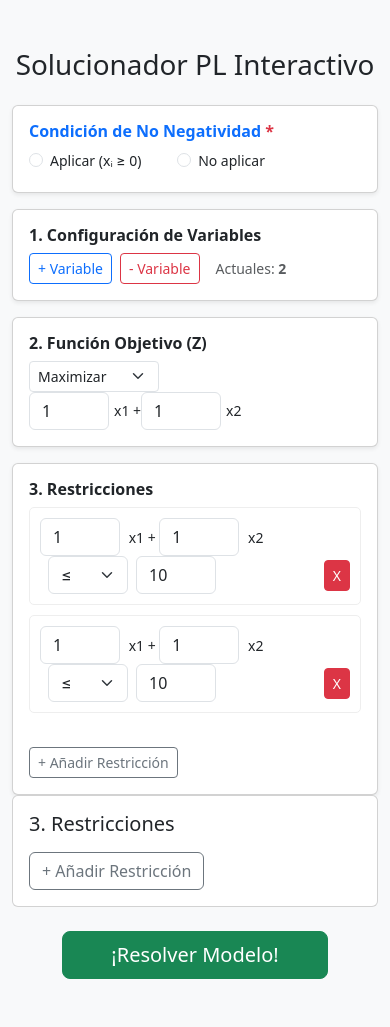
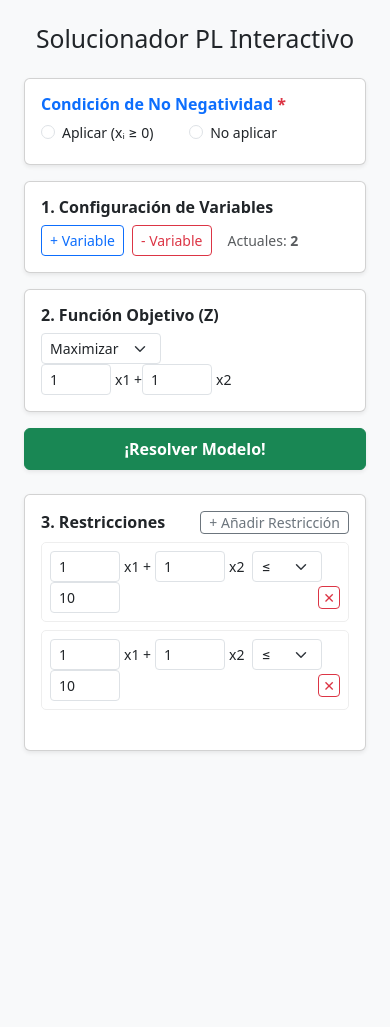
Before and after one commit to crispascual05/plc, a Flask app: page / in a window 390 px wide. After the commit the page ends 752 px from the top, so only its background shows below. Run offline with Flask 3, Linux system fonts and the light colour scheme; some libraries are stand-ins or nearby versions.

Commit message:
Refactor HTML layout and styles for solver interface
Updated styles and layout for the linear programming solver interface, including adjustments to input sizes, margins, and button placements. Enhanced the presentation of results and added responsive design elements.

```diff
--- a/templates/index.html
+++ b/templates/index.html
@@ -7,22 +7,20 @@
     <link href="https://cdn.jsdelivr.net/npm/bootstrap@5.3.0/dist/css/bootstrap.min.css" rel="stylesheet">
     <script src="https://cdn.plot.ly/plotly-2.27.0.min.js"></script>
     <style>
-        .coef-input { width: 80px; display: inline-block; margin-right: 5px; }
-        .restriccion-row { margin-bottom: 10px; padding: 10px; border: 1px solid #eee; border-radius: 5px; }
+        .coef-input { width: 70px; display: inline-block; margin-right: 4px; }
+        .restriccion-row { margin-bottom: 8px; padding: 8px; border: 1px solid #eee; border-radius: 5px; background: #fff; }
     </style>
 </head>
 <body class="bg-light">
 
-<div class="container mt-5">
-    <h1 class="mb-4 text-center">Solucionador PL Interactivo</h1>
+<div class="container-fluid px-4 mt-4">
+    <h2 class="mb-4 text-center">Solucionador PL Interactivo</h2>
 
-    <!-- NUEVO: Selección de no negatividad -->
-    <!-- SECCIÓN SUPERIOR COMPACTA EN DOS COLUMNAS -->
-    <!-- SECCIÓN DE CONFIGURACIÓN EN DOS COLUMNAS (Texto uniforme y pequeño) -->
-    <div class="row small">
+    <!-- SECCIÓN SUPERIOR: CONFIGURACIÓN A LA IZQUIERDA Y RESTRICCIONES A LA DERECHA -->
+    <div class="row">
         <!-- Columna Izquierda: No Negatividad, Variables y Función Objetivo -->
-        <div class="col-lg-6">
-            <div class="card mb-3 shadow-sm">
+        <div class="col-lg-5">
+            <div class="card mb-3 shadow-sm small">
                 <div class="card-body">
                     <h6 class="card-title text-primary fw-bold">Condición de No Negatividad <span class="text-danger">*</span></h6>
                     <div class="form-check form-check-inline">
@@ -36,7 +34,7 @@
                 </div>
             </div>
 
-            <div class="card mb-3 shadow-sm">
+            <div class="card mb-3 shadow-sm small">
                 <div class="card-body">
                     <h6 class="card-title fw-bold">1. Configuración de Variables</h6>
                     <div class="d-flex align-items-center">
@@ -47,11 +45,11 @@
                 </div>
             </div>
 
-            <div class="card mb-3 shadow-sm">
+            <div class="card mb-3 shadow-sm small">
                 <div class="card-body">
                     <h6 class="card-title fw-bold">2. Función Objetivo (Z)</h6>
                     <div class="d-flex align-items-center flex-wrap">
-                        <select id="tipoOpt" class="form-select form-select-sm me-2" style="width: 130px;">
+                        <select id="tipoOpt" class="form-select form-select-sm me-2" style="width: 120px;">
                             <option value="max">Maximizar</option>
                             <option value="min">Minimizar</option>
                         </select>
@@ -61,63 +59,73 @@
                     </div>
                 </div>
             </div>
+
+            <!-- Botón de Resolver bajo la columna izquierda -->
+            <div class="mb-4">
+                <button class="btn btn-success w-100 py-2 shadow-sm fw-bold" onclick="resolverModelo()">¡Resolver Modelo!</button>
+            </div>
         </div>
 
-        <!-- Columna Derecha: Restricciones -->
-        <div class="col-lg-6">
-            <div class="card mb-3 shadow-sm h-100">
+        <!-- Columna Derecha: Restricciones (Totalmente a la derecha) -->
+        <div class="col-lg-7">
+            <div class="card mb-3 shadow-sm h-100 small">
                 <div class="card-body d-flex flex-column justify-content-between">
                     <div>
-                        <h6 class="card-title fw-bold">3. Restricciones</h6>
-                        <div id="restriccionesContainer">
+                        <div class="d-flex justify-content-between align-items-center mb-2">
+                            <h6 class="card-title fw-bold m-0">3. Restricciones</h6>
+                            <button class="btn btn-outline-secondary btn-sm py-0 px-2" onclick="agregarRestriccion()">+ Añadir Restricción</button>
+                        </div>
+                        <div id="restriccionesContainer" style="max-height: 400px; overflow-y: auto;">
                             <!-- Se generarán por JS -->
-                        </div>
-                    </div>
-                    <div>
-                        <button class="btn btn-outline-secondary btn-sm mt-2" onclick="agregarRestriccion()">+ Añadir Restricción</button>
                         </div>
                     </div>
                 </div>
             </div>
         </div>
-    <div class="card mb-4">
-        <div class="card-body">
-            <h5 class="card-title flex-grow-1">3. Restricciones</h5>
-            <div id="restriccionesContainer"></div>
-            <button class="btn btn-outline-secondary mt-2" onclick="agregarRestriccion()">+ Añadir Restricción</button>
-        </div>
     </div>
 
-    <div class="text-center mb-5">
-        <button class="btn btn-success btn-lg px-5" onclick="resolverModelo()">¡Resolver Modelo!</button>
-    </div>
+    <!-- ZONA DE RESULTADOS -->
+    <div id="resultadosDiv" class="card mb-5 d-none shadow-sm">
+        <div class="card-body">
+            <h3 class="card-title text-success mb-4">Resultados del Modelo</h3>
 
-    <!-- Zona de Resultados -->
-    <div id="resultadosDiv" class="card mb-5 d-none">
-        <div class="card-body">
-            <h3 class="card-title text-success">Resultados</h3>
-            <div id="textoResultados" class="mb-4"></div>
-
-            <h5>Análisis de Restricciones (Saturación)</h5>
+            <div class="row">
+                <!-- Izquierda: Tabla de Restricciones -->
+                <div class="col-lg-7">
+                    <h5 class="mb-3 fs-6 fw-bold">Análisis de Restricciones</h5>
                     <div class="table-responsive">
-                <table class="table table-hover align-middle text-center border">
+                        <table class="table table-hover align-middle text-center border small">
                             <thead class="table-light">
                                 <tr>
                                     <th class="text-start">Restricción</th>
                                     <th>Estado</th>
                                     <th>Recurso Sobrante <br><small class="text-muted fw-normal">(Holgura)</small></th>
-                            <th>Mejora en el resultado final <br><small class="text-muted fw-normal">si aumentas el límite 1 unidad</small></th>
+                                    <th>Mejora si aumentas 1 ud</th>
                                 </tr>
                             </thead>
                             <tbody id="tablaRestricciones"></tbody>
                         </table>
                     </div>
                     <p class="text-muted small mt-2">
-                <strong>Recurso sobrante:</strong> Margen que te queda libre respecto al límite fijado.<br>
-                <strong>Mejora en el resultado final:</strong> Cuánto incrementa tu valor óptimo al relajar ese límite en una unidad (solo aplica si el recurso está totalmente agotado).
+                        <strong>Recurso sobrante:</strong> Margen libre respecto al límite.<br>
+                        <strong>Mejora:</strong> Incremento del valor óptimo al relajar el límite en una unidad.
                     </p>
+                </div>
 
-            <div id="graficoDiv" style="width: 100%; height: 600px; margin-top: 30px;"></div>
+                <!-- Derecha: Valor Óptimo y Variables -->
+                <div class="col-lg-5">
+                    <div class="card bg-white border-success h-100 shadow-sm">
+                        <div class="card-body d-flex flex-column justify-content-center p-4">
+                            <div id="textoResultados">
+                                <!-- Se generarán por JS -->
+                            </div>
+                        </div>
+                    </div>
+                </div>
+            </div>
+
+            <!-- Contenedor del Gráfico -->
+            <div id="graficoDiv" style="width: 100%; height: 550px; margin-top: 30px;"></div>
         </div>
     </div>
 </div>
@@ -151,7 +159,7 @@
         for (let i = 1; i <= numVars; i++) {
             const valor = valoresPrevios[i - 1] || 1;
             container.innerHTML += `
-                <input type="number" step="any" class="form-control coef-input obj-coef" data-var="${i}" placeholder="c${i}" value="${valor}">
+                <input type="number" step="any" class="form-control form-control-sm coef-input obj-coef" data-var="${i}" placeholder="c${i}" value="${valor}">
                 <span>x${i} ${i < numVars ? '+' : ''} </span>
             `;
         }
@@ -164,19 +172,19 @@
         div.className = 'restriccion-row d-flex align-items-center flex-wrap';
         div.id = `rest_${numRestricciones}`;
 
-        let html = `<div class="coefs-container">`;
+        let html = `<div class="coefs-container d-flex align-items-center">`;
         for (let i = 1; i <= numVars; i++) {
-            html += `<input type="number" step="any" class="form-control coef-input rest-coef" data-var="${i}" placeholder="a${i}" value="1">
-                     <span>x${i} ${i < numVars ? '+' : ''} </span>`;
+            html += `<input type="number" step="any" class="form-control form-control-sm coef-input rest-coef" data-var="${i}" placeholder="a${i}" value="1">
+                     <span class="me-1">x${i} ${i < numVars ? '+' : ''} </span>`;
         }
         html += `</div>
-                 <select class="form-select ms-2 me-2 rest-tipo" style="width: 80px;">
+                 <select class="form-select form-select-sm ms-1 me-1 rest-tipo" style="width: 70px;">
                     <option value="<=">&le;</option>
                     <option value=">=">&ge;</option>
                     <option value="=">=</option>
                  </select>
-                 <input type="number" step="any" class="form-control coef-input rest-rhs" placeholder="RHS" value="10">
-                 <button class="btn btn-sm btn-danger ms-auto" onclick="this.parentElement.remove()">X</button>`;
+                 <input type="number" step="any" class="form-control form-control-sm coef-input rest-rhs" placeholder="RHS" value="10" style="width: 70px;">
+                 <button class="btn btn-sm btn-outline-danger ms-auto py-0 px-1" onclick="this.parentElement.remove()">✕</button>`;
 
         div.innerHTML = html;
         container.appendChild(div);
@@ -191,8 +199,8 @@
             let html = '';
             for (let i = 1; i <= numVars; i++) {
                 let valor = valoresPrevios[i-1] || 1;
-                html += `<input type="number" step="any" class="form-control coef-input rest-coef" data-var="${i}" value="${valor}">
-                         <span>x${i} ${i < numVars ? '+' : ''} </span>`;
+                html += `<input type="number" step="any" class="form-control form-control-sm coef-input rest-coef" data-var="${i}" value="${valor}">
+                         <span class="me-1">x${i} ${i < numVars ? '+' : ''} </span>`;
             }
             container.innerHTML = html;
         });
@@ -254,13 +262,20 @@
             return;
         }
 
-        let htmlVars = `<h4>Valor Óptimo (Z) = <strong>${sol.z_optima}</strong></h4><ul class="list-group mt-3">`;
+        // Mostrar valor óptimo y variables a la derecha de la tabla
+        let htmlVars = `<h5 class="text-success mb-3 fw-bold">Resultado Óptimo</h5>`;
+        htmlVars += `<p class="mb-2">Valor de Z: <strong class="fs-5 text-dark">${sol.z_optima.toFixed(4)}</strong></p>`;
+        htmlVars += `<hr class="my-2"><p class="text-muted small fw-bold mb-2">Variables de decisión:</p><ul class="list-group small">`;
         for (const [varName, varValue] of Object.entries(sol.variables)) {
-            htmlVars += `<li class="list-group-item">Variable ${varName} = <strong>${varValue}</strong></li>`;
+            htmlVars += `<li class="list-group-item d-flex justify-content-between align-items-center py-1">
+                <span>Variable <strong>${varName}</strong></span>
+                <span class="badge bg-primary rounded-pill">${varValue.toFixed(4)}</span>
+            </li>`;
         }
         htmlVars += `</ul>`;
         textoRes.innerHTML = htmlVars;
 
+        // Mostrar tabla de restricciones a la izquierda
         const tbody = document.getElementById('tablaRestricciones');
         tbody.innerHTML = '';
         sol.restricciones_info.forEach((r, index) => {
```
Lines whose indentation alone changed are shown as unchanged.
